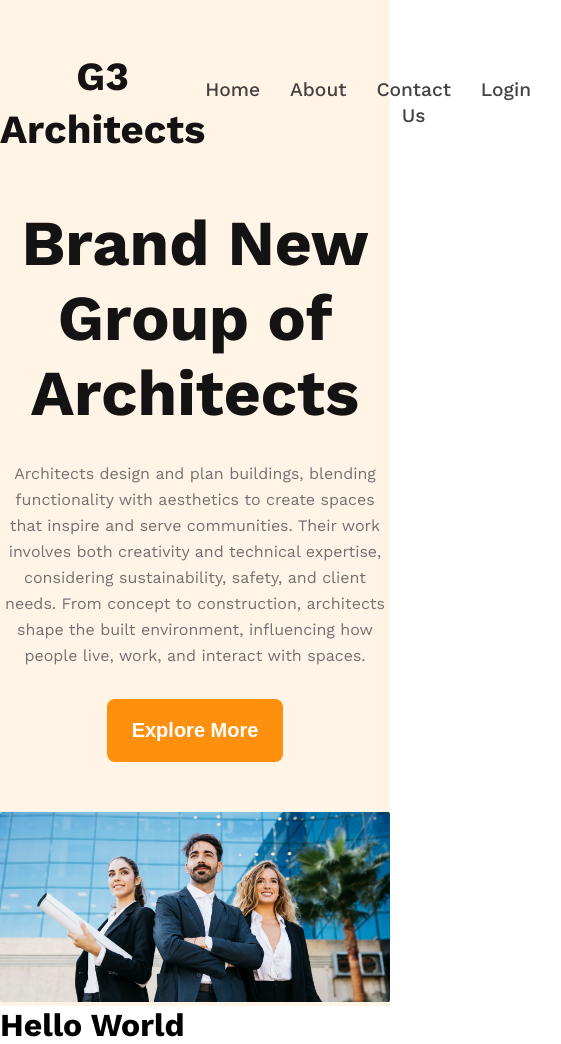
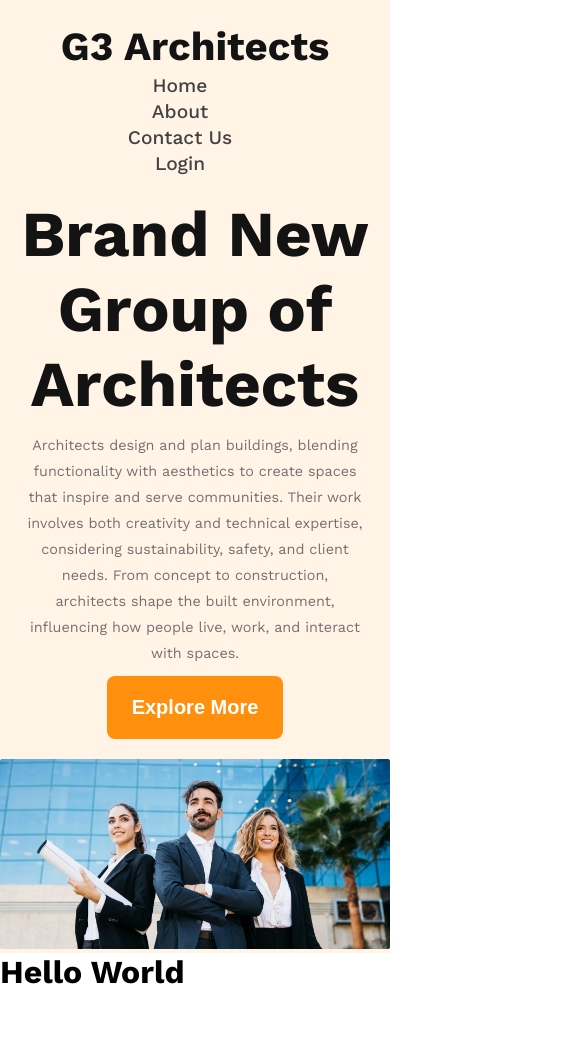
Before and after one commit to kazishihabulislam/architects-originator, a plain HTML site: page index.html in a window 390 px wide. Shown: the whole page, 561 px wide, since content can reach past the window. After the commit the page ends 991 px from the top, so only its background shows below. Drawn offline with nearby package versions, Linux system fonts and the light colour scheme.

Commit message:
Media query for mobile devices added.

```diff
--- a/index.html
+++ b/index.html
@@ -8,7 +8,7 @@
   </head>
   <body class="work-sans-originator">
     <header id="main-header">
-      <nav id="navbar" class="display-flex" >
+      <nav class="navbar display-flex" >
         <h3 class="brand-title text-secondary-color">G3 Architects</h3>
         <ul class="nav-links display-flex">
           <li class="nav-item">
--- a/style/style.css
+++ b/style/style.css
@@ -44,7 +44,7 @@
   font-weight: 700;
   line-height: 53px;
 }
-#navbar {
+.navbar {
   max-width: 1440px;
   justify-content: space-between;
   align-items: center;
@@ -91,3 +91,21 @@
 .banner-img-container img {
   width: 100%;
 }
+/* Media query for mobile devices (screen width below 576px) */
+@media screen and (max-width: 576px) {
+    .navbar,
+    .nav-links{
+        flex-direction: column;
+    }
+    .navbar{
+        padding: 20px 0;
+    }
+    .banner-content{
+        margin-bottom: 20px;
+    }
+    .banner-description{
+        font-size: 0.9rem;
+        padding: 10px 25px;
+    }
+
+}
```
